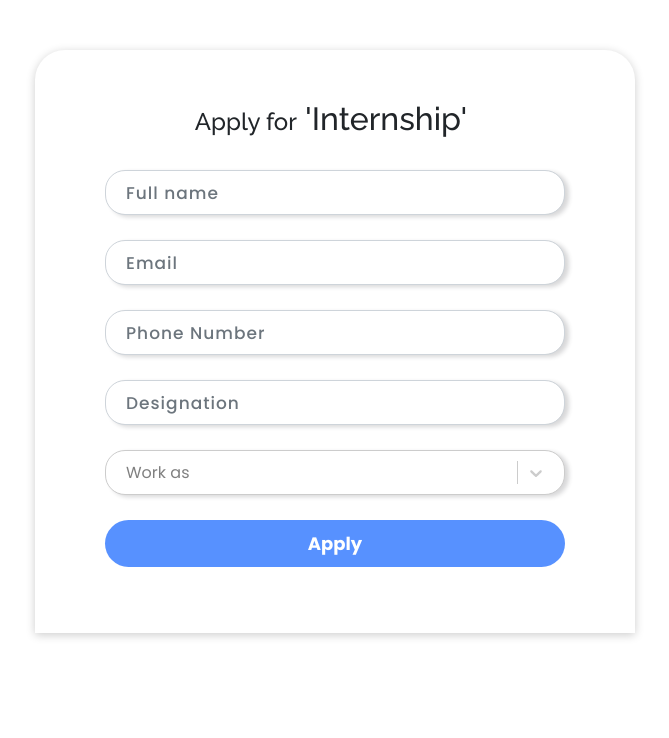
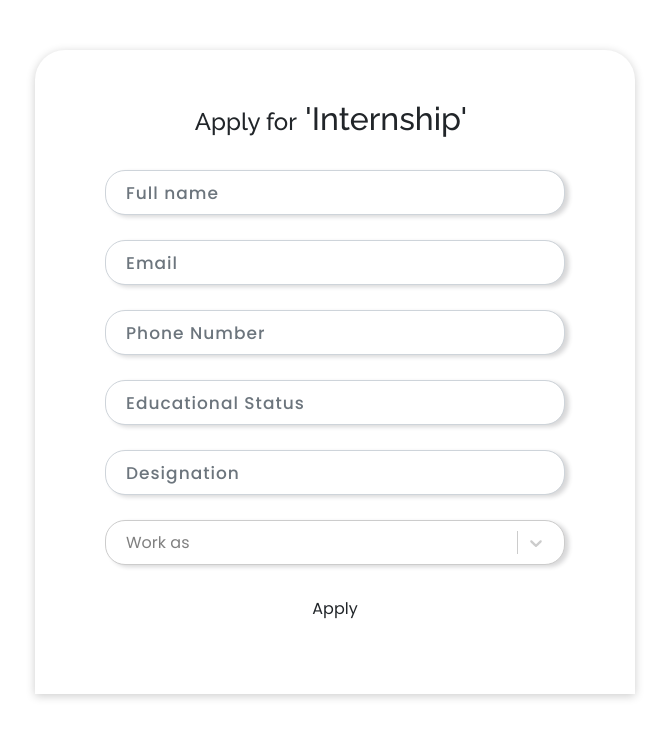
Before and after one commit to Ripon876/research-frontend, a React (Create React App) app: page /apply/internship in a window 1280 px wide. Shown: the top 738 px of the page, without its empty margins (305-974 px from the left). Built offline with nearby package versions, Linux system fonts and the light colour scheme.

Commit message:
education status imput added

```diff
--- a/src/components/apply/form/ApplyForm.jsx
+++ b/src/components/apply/form/ApplyForm.jsx
@@ -98,6 +98,15 @@ function ApplyForm({ formTitle }) {
 					<input
 						type="text"
 						className="form-control item"
+						name="educational_status"
+						placeholder="Educational Status"
+						onChange={handleChange}
+					/>
+				</div>
+				<div className="form-group">
+					<input
+						type="text"
+						className="form-control item"
 						name="designation"
 						placeholder="Designation"
 						onChange={handleChange}
@@ -115,7 +124,7 @@ function ApplyForm({ formTitle }) {
 				<div className="form-group">
 					<button
 						type="button"
-						className="btn btn-block create-account"
+						className="btn btn-block submit"
 						onClick={handleSubmit}
 					>
 						Apply
```
